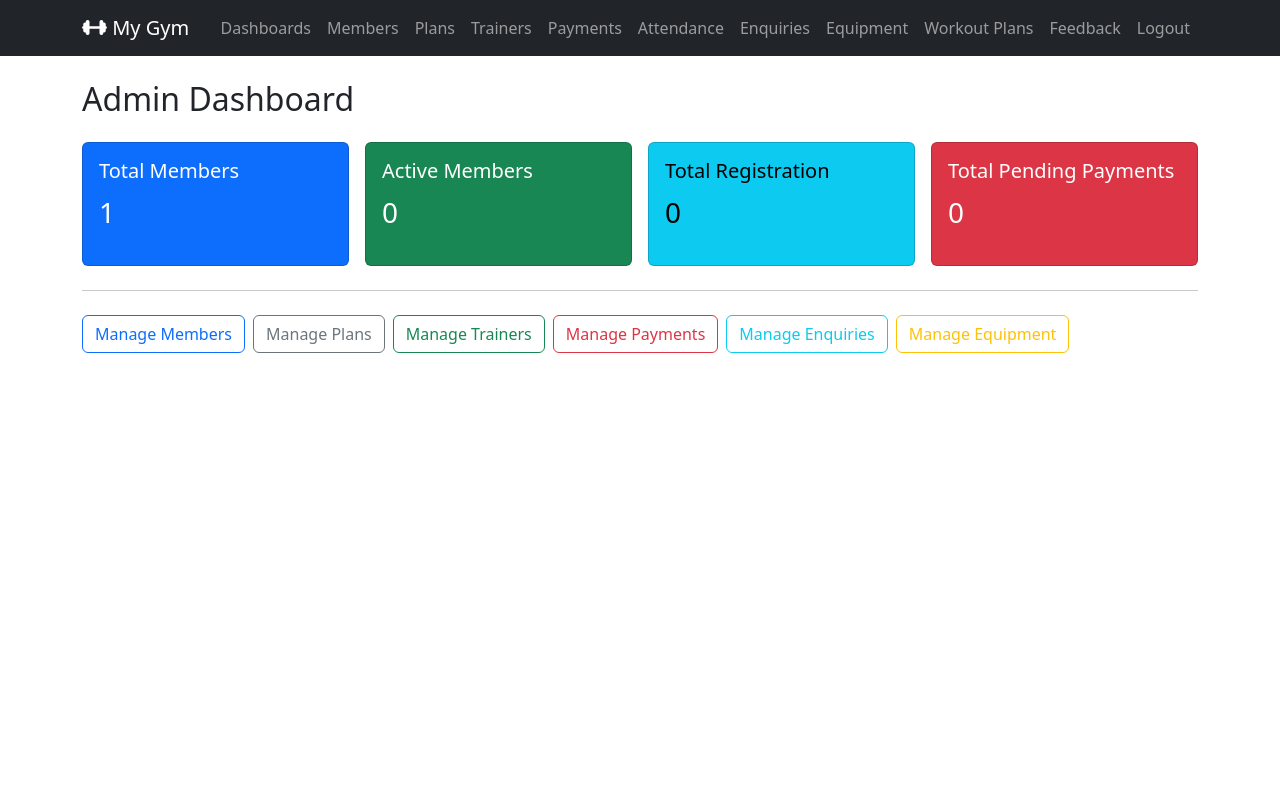
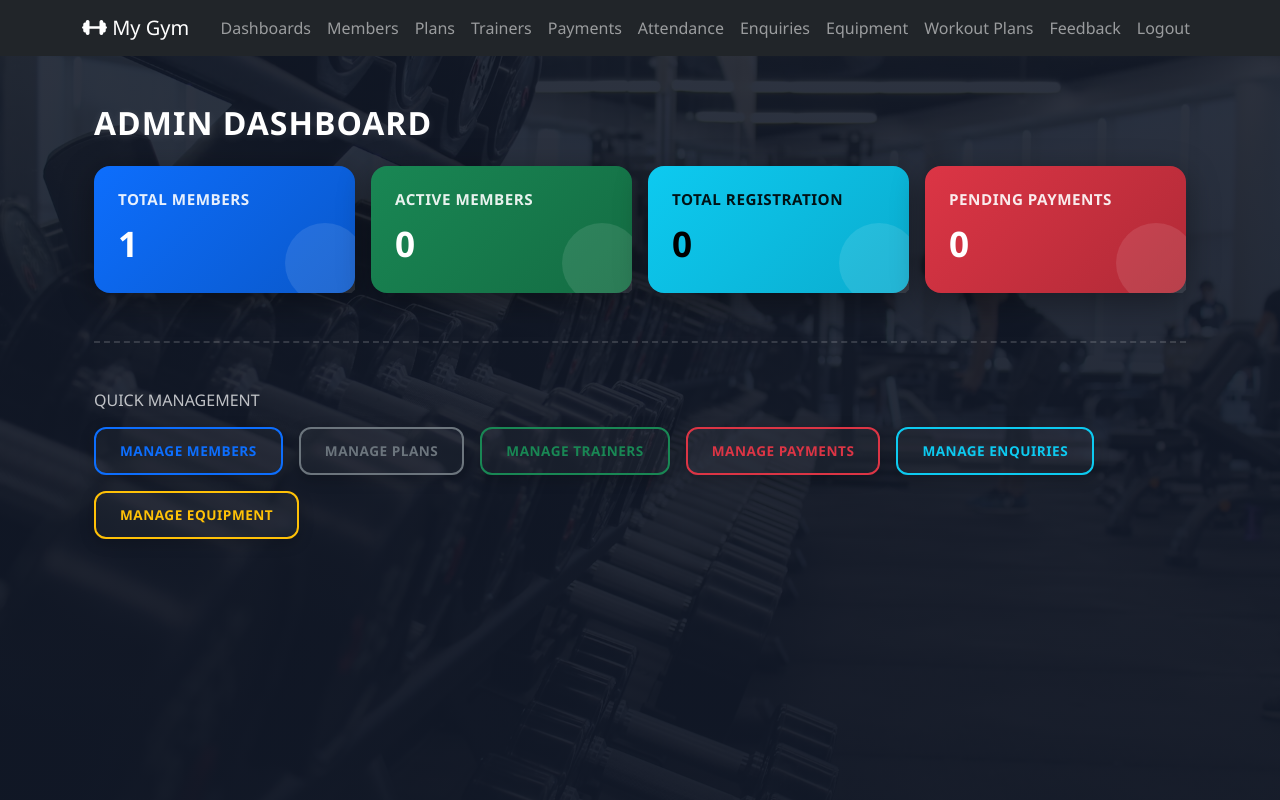
Before and after one commit to aaryan07thakur/GYM_Management_System_Django, a Django app: page /admin-dashboard/ in a window 1280 px wide. Run offline with Django 5.2, Linux system fonts and the light colour scheme; a user stored in the database is signed in; tables that the repository leaves empty hold one stand-in row (values such as "Sample post"); some libraries are stand-ins or nearby versions.

Commit message:
designed admin_dashboard and add requirement.txt file

```diff
--- a/gymapp/templates/admin_dashboard.html
+++ b/gymapp/templates/admin_dashboard.html
@@ -1,62 +1,69 @@
+{% extends 'base.html' %}
+{% load static %}
 
-
-{% extends 'base.html' %}
+{% block css %}
+<link rel="stylesheet" href="{% static 'css/admin_dashboard.css' %}">
+{% endblock %}
 
 {% block content %}
+<!-- background image -->
+<img src="{% static 'images/admin_dashboard_image.jpeg' %}" alt="Gym training floor" class="dashboard-bg-image">
 
-<h2 class="mb-4"> Admin Dashboard </h2>
+<!-- dark over layer image mathi hun x -->
+<div class="dashboard-overlay"></div>
+
+<!-- Dashboard all content -->
+<div class="container py-4">
+    <h2 class="mb-4">Admin Dashboard</h2>
 
     <div class="row g-3">
-    <div class="col-md-3" >
+        <div class="col-md-3">
             <div class="card text-bg-primary">
                 <div class="card-body">
-                <h5 card="title"> Total Members</h5>
-                <p class="fs-3"> {{total_members}} </p>
+                    <h5 class="card-title">Total Members</h5>
+                    <p class="fs-3">{{total_members}}</p>
                 </div>
             </div>
         </div>
 
-    <div class="col-md-3" >
+        <div class="col-md-3">
             <div class="card text-bg-success">
                 <div class="card-body">
-                <h5 card="title"> Active Members</h5>
-                <p class="fs-3"> {{active_membership}} </p>
+                    <h5 class="card-title">Active Members</h5>
+                    <p class="fs-3">{{active_membership}}</p>
                 </div>
             </div>
         </div>
 
-    <div class="col-md-3" >
+        <div class="col-md-3">
             <div class="card text-bg-info">
                 <div class="card-body">
-                <h5 card="title"> Total Registration</h5>
-                <p class="fs-3"> {{total_registration}} </p>
+                    <h5 class="card-title">Total Registration</h5>
+                    <p class="fs-3">{{total_registration}}</p>
                 </div>
             </div>
         </div>
 
-    <div class="col-md-3" >
+        <div class="col-md-3">
             <div class="card text-bg-danger">
                 <div class="card-body">
-                <h5 card="title"> Total Pending Payments</h5>
-                <p class="fs-3"> {{pending_payments}} </p>
+                    <h5 class="card-title">Pending Payments</h5>
+                    <p class="fs-3">{{pending_payments}}</p>
                 </div>
             </div>
         </div>
     </div>
 
-<hr class="my-4"> <!-- line ko lagie-->
+    <hr class="my-5">
 
-<div class="d-flex flex-wrap gap-2">
-    <a href="{% url 'admin_members_list' %}" class="btn btn-outline-primary">Manage Members </a>
-    <a href="{% url 'admin_plans_list' %}"class="btn btn-outline-secondary"> Manage Plans </a>
-    <a href="{% url 'admin_trainers_list' %}"class="btn btn-outline-success"> Manage Trainers </a>
-    <a href="{% url 'admin_payments_list' %}"class="btn btn-outline-danger"> Manage Payments </a>
-    <a href="{% url 'admin_enquiries_list' %}" class="btn btn-outline-info"> Manage Enquiries </a>
-    <a href="{% url 'admin_equipment_list' %}" class="btn btn-outline-warning"> Manage Equipment </a>
-
-
+    <h4 class="mb-3 text-uppercase fs-6 tracking-wider opacity-75">Quick Management</h4>
+    <div class="d-flex flex-wrap gap-3">
+        <a href="{% url 'admin_members_list' %}" class="btn btn-outline-primary">Manage Members</a>
+        <a href="{% url 'admin_plans_list' %}" class="btn btn-outline-secondary">Manage Plans</a>
+        <a href="{% url 'admin_trainers_list' %}" class="btn btn-outline-success">Manage Trainers</a>
+        <a href="{% url 'admin_payments_list' %}" class="btn btn-outline-danger">Manage Payments</a>
+        <a href="{% url 'admin_enquiries_list' %}" class="btn btn-outline-info">Manage Enquiries</a>
+        <a href="{% url 'admin_equipment_list' %}" class="btn btn-outline-warning">Manage Equipment</a>
     </div>
-
-
-
+</div>
 {% endblock %}
--- /dev/null
+++ b/requirements.txt
@@ -0,0 +1,5 @@
+asgiref==3.11.1
+Django==6.0.3
+python-dateutil==2.9.0.post0
+six==1.17.0
+sqlparse==0.5.5
--- /dev/null
+++ b/static/css/admin_dashboard.css
@@ -0,0 +1,161 @@
+/* ---- 1. Global Background & Variables ---- */
+:root {
+    --primary-glow: linear-gradient(135deg, #0d6efd, #0a58ca);
+    --success-glow: linear-gradient(135deg, #198754, #146c43);
+    --info-glow: linear-gradient(135deg, #0dcaf0, #0bacce);
+    --danger-glow: linear-gradient(135deg, #dc3545, #b02a37);
+    --warning-glow: linear-gradient(135deg, #ffc107, #d39e00);
+}
+
+body {
+    background-color: #111827;
+    color: #f8f9fa;
+    font-family: 'Segoe UI', Roboto, Helvetica, Arial, sans-serif;
+    margin: 0;
+    padding: 0;
+}
+
+/* --- image tag laei background bana ko */
+.dashboard-bg-image {
+    position: fixed;
+    top: 0;
+    left: 0;
+    width: 100vw;
+    height: 100vh;
+    object-fit: cover; /* image full screen fit hun x */
+    z-index: -2; /* image pachhadi jan x*/
+}
+
+/* --- image mathi dark layer thap n ko lagie */
+.dashboard-overlay {
+    position: fixed;
+    top: 0;
+    left: 0;
+    width: 100vw;
+    height: 100vh;
+    background: linear-gradient(rgba(17, 24, 39, 0.88), rgba(17, 24, 39, 0.95));
+    z-index: -1;
+}
+
+/* Dashboard Heading */
+h2 {
+    font-weight: 700;
+    text-transform: uppercase;
+    letter-spacing: 1px;
+    color: #ffffff;
+    text-shadow: 0 2px 10px rgba(255, 255, 255, 0.1);
+    animation: fadeInDown 0.6s ease-out;
+}
+
+/* ---- Animated & Glowing Cards ---- */
+.card {
+    border: none !important;
+    border-radius: 16px !important;
+    backdrop-filter: blur(8px);
+    -webkit-backdrop-filter: blur(8px);
+    box-shadow: 0 8px 32px 0 rgba(0, 0, 0, 0.37);
+    transition: all 0.4s cubic-bezier(0.175, 0.885, 0.32, 1.275);
+    opacity: 0;
+    animation: fadeInUp 0.6s ease-out forwards;
+}
+
+/* Card Staggered Animations */
+.row > div:nth-child(1) .card { animation-delay: 0.1s; background: var(--primary-glow) !important; }
+.row > div:nth-child(2) .card { animation-delay: 0.2s; background: var(--success-glow) !important; }
+.row > div:nth-child(3) .card { animation-delay: 0.3s; background: var(--info-glow) !important; }
+.row > div:nth-child(4) .card { animation-delay: 0.4s; background: var(--danger-glow) !important; }
+
+.card:hover {
+    transform: translateY(-10px) scale(1.02);
+    box-shadow: 0 15px 30px rgba(0, 0, 0, 0.5), 0 0 15px rgba(255, 255, 255, 0.1);
+}
+
+.card-body {
+    padding: 1.5rem !important;
+    position: relative;
+    overflow: hidden;
+}
+
+.card-body::after {
+    content: '';
+    position: absolute;
+    right: -10px;
+    bottom: -10px;
+    width: 80px;
+    height: 80px;
+    background: rgba(255, 255, 255, 0.1);
+    border-radius: 50%;
+    transition: transform 0.5s ease;
+}
+
+.card:hover .card-body::after {
+    transform: scale(1.5);
+    background: rgba(255, 255, 255, 0.15);
+}
+
+.card h5 {
+    font-size: 0.95rem;
+    text-transform: uppercase;
+    letter-spacing: 0.5px;
+    opacity: 0.9;
+    font-weight: 600;
+}
+
+.card .fs-3 {
+    font-size: 2.2rem !important;
+    font-weight: 700;
+    margin-top: 0.5rem;
+    margin-bottom: 0;
+}
+
+/* ---- Custom Quick Action Buttons ---- */
+
+.btn-outline-primary, .btn-outline-secondary, .btn-outline-success,
+.btn-outline-danger, .btn-outline-info, .btn-outline-warning {
+    border-width: 2px !important;
+    border-radius: 12px !important;
+    padding: 12px 24px !important;
+    font-weight: 600 !important;
+    text-transform: uppercase;
+    font-size: 0.85rem !important;
+    letter-spacing: 0.5px;
+    transition: all 0.3s ease !important;
+    background-color: rgba(255, 255, 255, 0.03) !important;
+    box-shadow: 0 4px 15px rgba(0,0,0,0.2);
+}
+
+.btn-outline-primary:hover { box-shadow: 0 0 15px rgba(13, 110, 253, 0.6); transform: translateY(-2px); }
+.btn-outline-secondary:hover { box-shadow: 0 0 15px rgba(108, 117, 125, 0.6); transform: translateY(-2px); }
+.btn-outline-success:hover { box-shadow: 0 0 15px rgba(25, 135, 84, 0.6); transform: translateY(-2px); }
+.btn-outline-danger:hover { box-shadow: 0 0 15px rgba(220, 53, 69, 0.6); transform: translateY(-2px); }
+.btn-outline-info:hover { color: #000 !important; box-shadow: 0 0 15px rgba(13, 202, 240, 0.6); transform: translateY(-2px); }
+.btn-outline-warning:hover { color: #000 !important; box-shadow: 0 0 15px rgba(255, 193, 7, 0.6); transform: translateY(-2px); }
+
+hr {
+    border-top: 2px dashed rgba(255, 255, 255, 0.15) !important;
+    opacity: 1 !important;
+}
+
+/* ---- Keyframe Animations ---- */
+
+@keyframes fadeInUp {
+    from {
+        opacity: 0;
+        transform: translateY(30px);
+    }
+    to {
+        opacity: 1;
+        transform: translateY(0);
+    }
+}
+
+@keyframes fadeInDown {
+    from {
+        opacity: 0;
+        transform: translateY(-20px);
+    }
+    to {
+        opacity: 1;
+        transform: translateY(0);
+    }
+}
```
Also changed, not shown: static/images/admin_dashboard_image.jpeg (added). Lines whose indentation alone changed are shown as unchanged.
